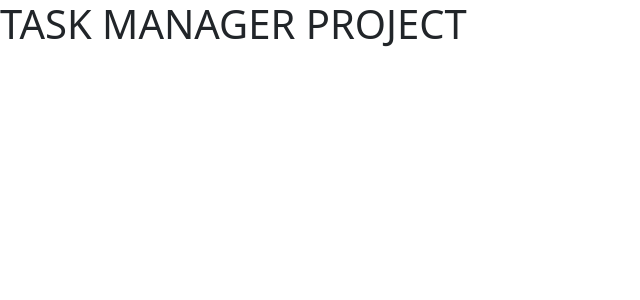
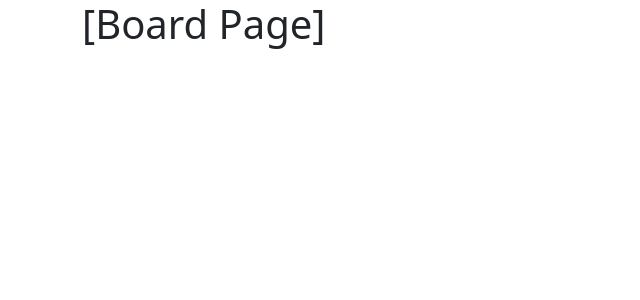
Before and after one commit to LuisRococo/task-manager-app-front, a React (Vite) app: page / in a window 1280 px wide. Shown: the top 300 px of the page, without its empty margins (0-640 px from the left). Built offline with nearby package versions, Linux system fonts and the light colour scheme.

Commit message:
create BoardPage setup

```diff
--- a/src/App.tsx
+++ b/src/App.tsx
@@ -1,11 +1,12 @@
 import { useState } from "react";
+import BoardPage from "./pages/BoardPage";
 
 function App() {
   const [count, setCount] = useState(0);
 
   return (
     <div>
-      <h1>TASK MANAGER PROJECT</h1>
+      <BoardPage />
     </div>
   );
 }
--- /dev/null
+++ b/src/pages/BoardPage.tsx
@@ -0,0 +1,12 @@
+import React from "react";
+import "./BoardPage.scss";
+
+function BoardPage() {
+  return (
+    <div className="container">
+      <h1>[Board Page]</h1>
+    </div>
+  );
+}
+
+export default BoardPage;
```
Also changed, not shown: src/pages/BoardPage.scss (added).
